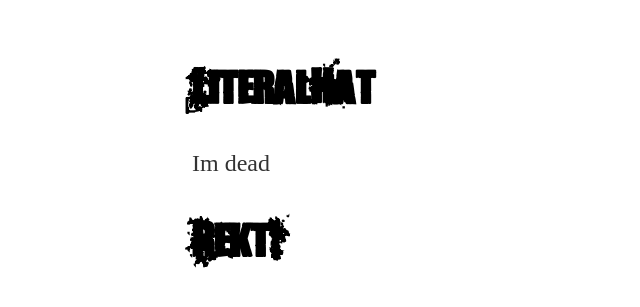
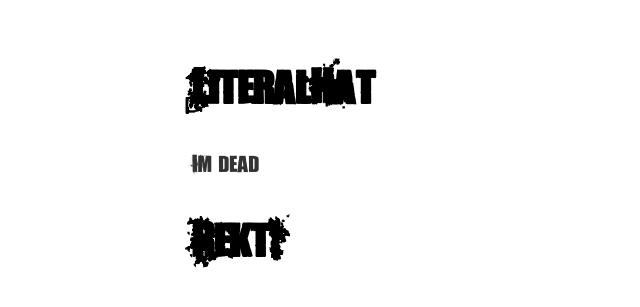
Before and after one commit to LiteralHat/literalhat.github.io, a Jekyll site: the page built from index.html, in a window 1280 px wide. Shown: the top 307 px of the page, without its empty margins (0-640 px from the left). Built offline with Jekyll 4.4.1, drawn with Linux system fonts in a browser that asks for light colours; Markdown is read by kramdown in place of the engine named in the settings.

Commit message:
Update main.css

```diff
--- a/css/main.css
+++ b/css/main.css
@@ -16,6 +16,7 @@ h1 {
     font-family: 'living_hellregular';
 }
 p {
+    font-family: 'living_hellregular';
     font-size: 1.5em;
     line-height: 1.4em;
     color: #333;
```
